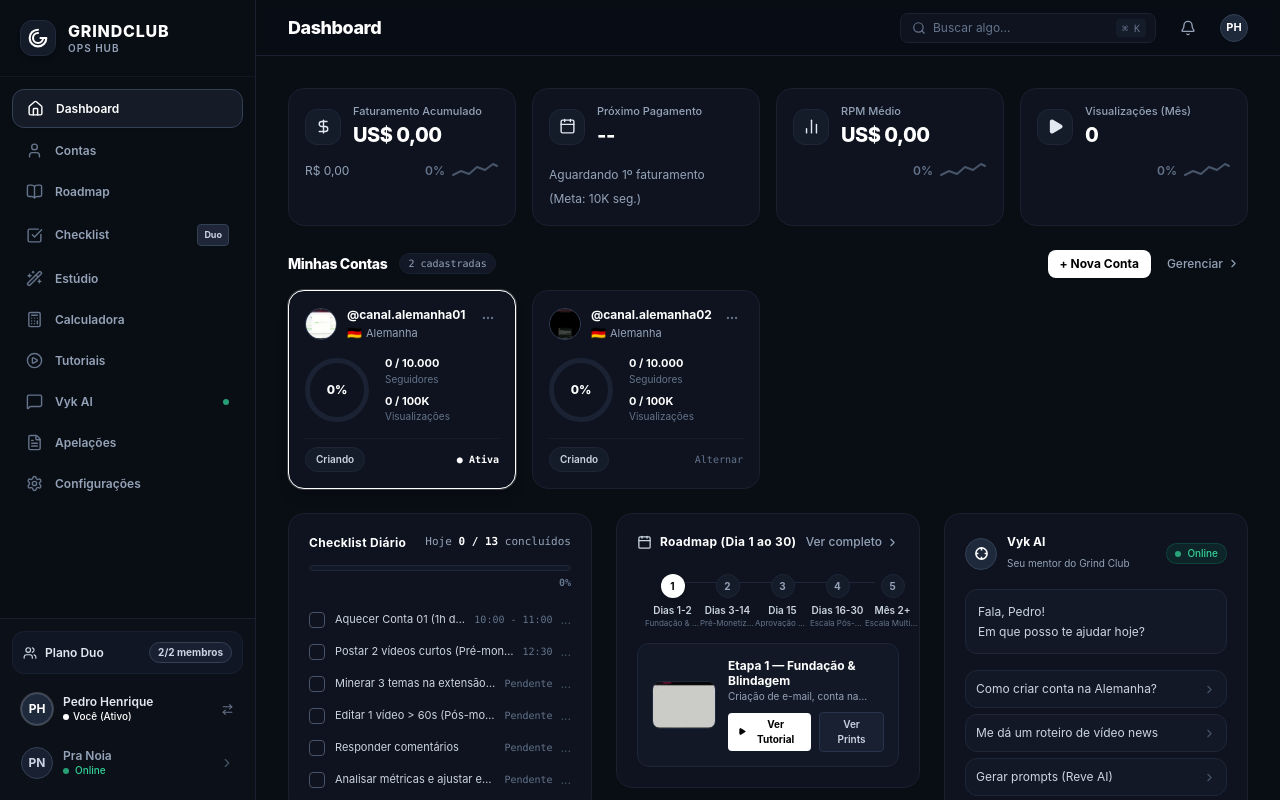
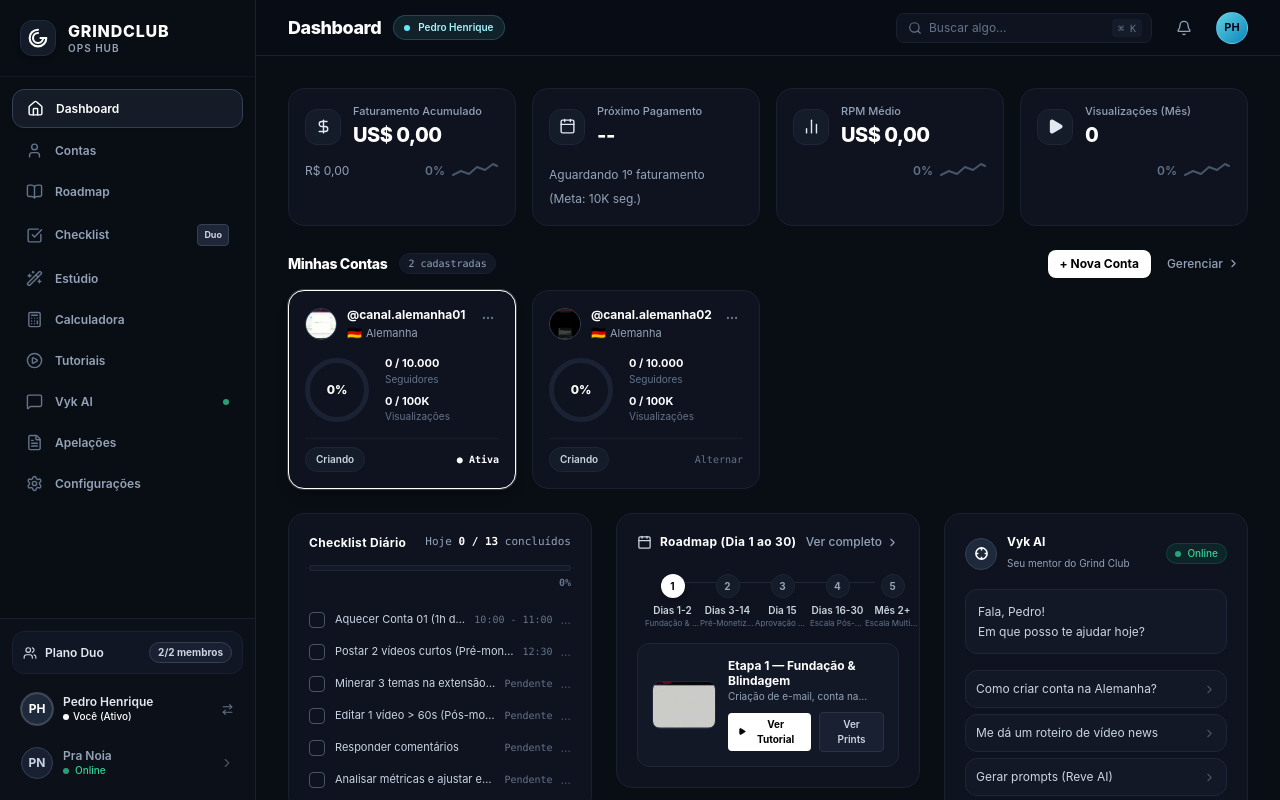
Before and after one commit to pedrohenriqueinv/-grindclub-hub, a React (Vite) app: page / in a window 1280 px wide. Built offline with nearby package versions, Linux system fonts and the light colour scheme.

Commit message:
feat: surface active profile in dashboard

```diff
--- a/src/components/DashboardView.jsx
+++ b/src/components/DashboardView.jsx
@@ -142,10 +142,16 @@ export default function DashboardView({
     <div className="flex-1 bg-[#090d14] h-screen overflow-y-auto flex flex-col">
       {/* Top Header */}
       <header className="h-14 border-b border-[#19202f] px-8 flex items-center justify-between bg-[#090d14]/90 backdrop-blur-sm shrink-0">
-        <h1 className="text-lg font-extrabold text-white tracking-tight">Dashboard</h1>
+        <div className="flex items-center gap-3 min-w-0">
+          <h1 className="text-lg font-extrabold text-white tracking-tight">Dashboard</h1>
+          <span className="inline-flex max-w-[132px] items-center gap-2 truncate rounded-full border border-cyan-300/20 bg-cyan-300/10 px-2.5 py-1 text-[10px] font-semibold text-cyan-200">
+            <span className="size-1.5 rounded-full bg-cyan-300" />
+            <span className="truncate">{currentUser?.name || 'Pedro Henrique'}</span>
+          </span>
+        </div>
 
         <div className="flex items-center gap-4">
-          <div className="relative w-64">
+          <div className="relative w-64 hidden md:block">
             <Search size={14} className="absolute left-3 top-1/2 -translate-y-1/2 text-slate-500" />
             <input
               type="text"
@@ -161,7 +167,7 @@ export default function DashboardView({
             <Bell size={16} />
           </button>
 
-          <div className="w-7 h-7 rounded-full bg-slate-800 border border-slate-700 flex items-center justify-center text-[11px] font-bold text-white shadow-sm">
+          <div className="size-8 rounded-full bg-gradient-to-br from-cyan-300/90 to-sky-500/80 border border-white/20 flex items-center justify-center text-[11px] font-bold text-slate-950 shadow-sm" title={`Perfil ativo: ${currentUser?.name || 'Pedro Henrique'}`}>
             {currentUser?.avatar || 'PH'}
           </div>
         </div>
```
